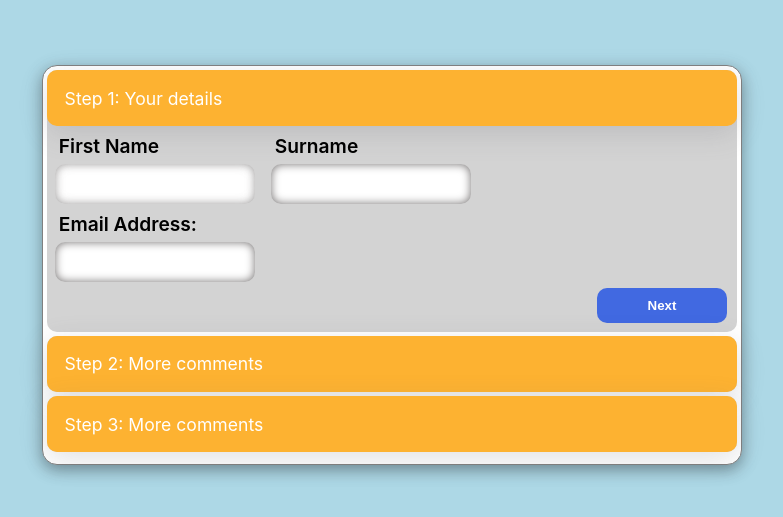
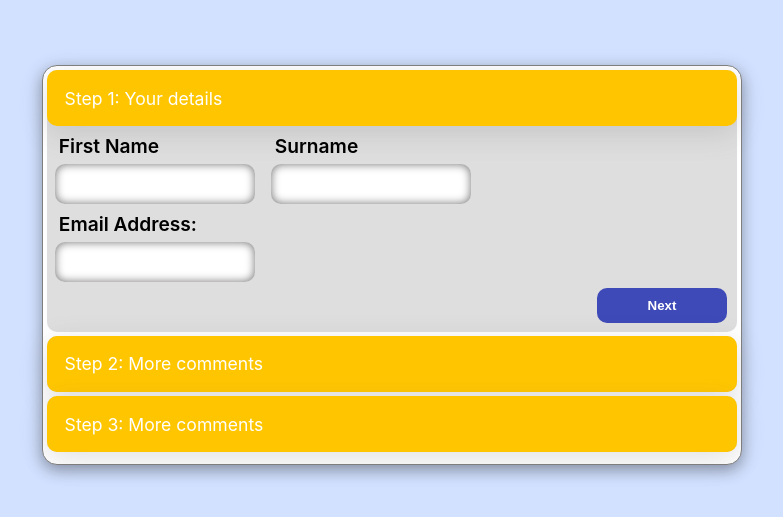
Before and after one commit to timoteidumitru/acordion_form_mern, a React (Create React App) app in the folder client/: page / in a window 1280 px wide. Shown: the part 135-652 px from the top of the page, without its empty margins (248-1031 px from the left). Built offline with nearby package versions, Linux system fonts and the light colour scheme.

Commit message:
update UI according to design given

```diff
--- a/client/src/components/accordion_form/accordion.scss
+++ b/client/src/components/accordion_form/accordion.scss
@@ -1,7 +1,7 @@
 .wrapper {
   width: 100vw;
   height: 100vh;
-  background-color: lightblue;
+  background-color: #d2e1ff;
 }
 
 .form-container {
@@ -25,7 +25,7 @@
   display: block;
   padding: 1em;
   border-radius: 10px;
-  background-color: #fdb231;
+  background-color: #ffc600;
   color: white;
   font-size: 1.1em;
   box-shadow: rgba(100, 100, 111, 0.2) 0px 7px 29px 0px;
@@ -40,7 +40,7 @@
 .step-one,
 .step-two,
 .step-three {
-  background-color: lightgray;
+  background-color: #dedede;
   border-radius: 10px;
 }
 
@@ -50,7 +50,7 @@
   & button {
     display: block;
     margin-left: auto;
-    background-color: royalblue;
+    background-color: #3e4ab8;
     color: white;
     border-radius: 10px;
     font-weight: 600;
@@ -69,7 +69,7 @@
   & button {
     display: block;
     margin-left: auto;
-    background-color: royalblue;
+    background-color: #3e4ab8;
     color: white;
     border-radius: 10px;
     font-weight: 600;
@@ -97,7 +97,7 @@
       margin-bottom: 0.3em;
     }
     & input {
-      box-shadow: inset 0 0 10px rgba(113, 110, 110, 0.7);
+      box-shadow: inset 0 0 10px #716e6e;
       border-radius: 10px;
       border: 0;
       height: 3em;
@@ -240,7 +240,7 @@
       display: block;
       margin-left: auto;
       margin-right: 14px;
-      background-color: royalblue;
+      background-color: #3e4ab8;
       color: white;
       border-radius: 10px;
       font-weight: 600;
```
